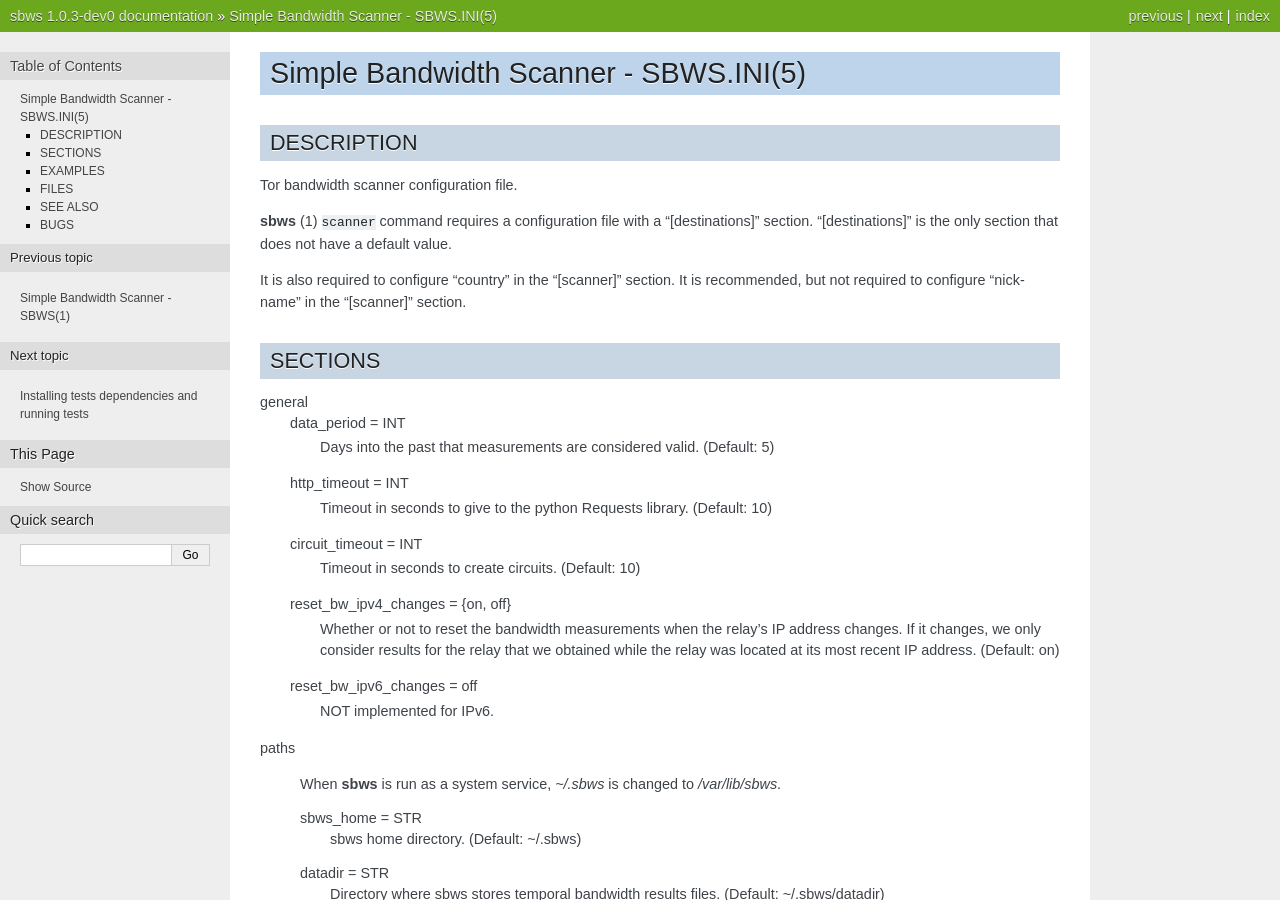
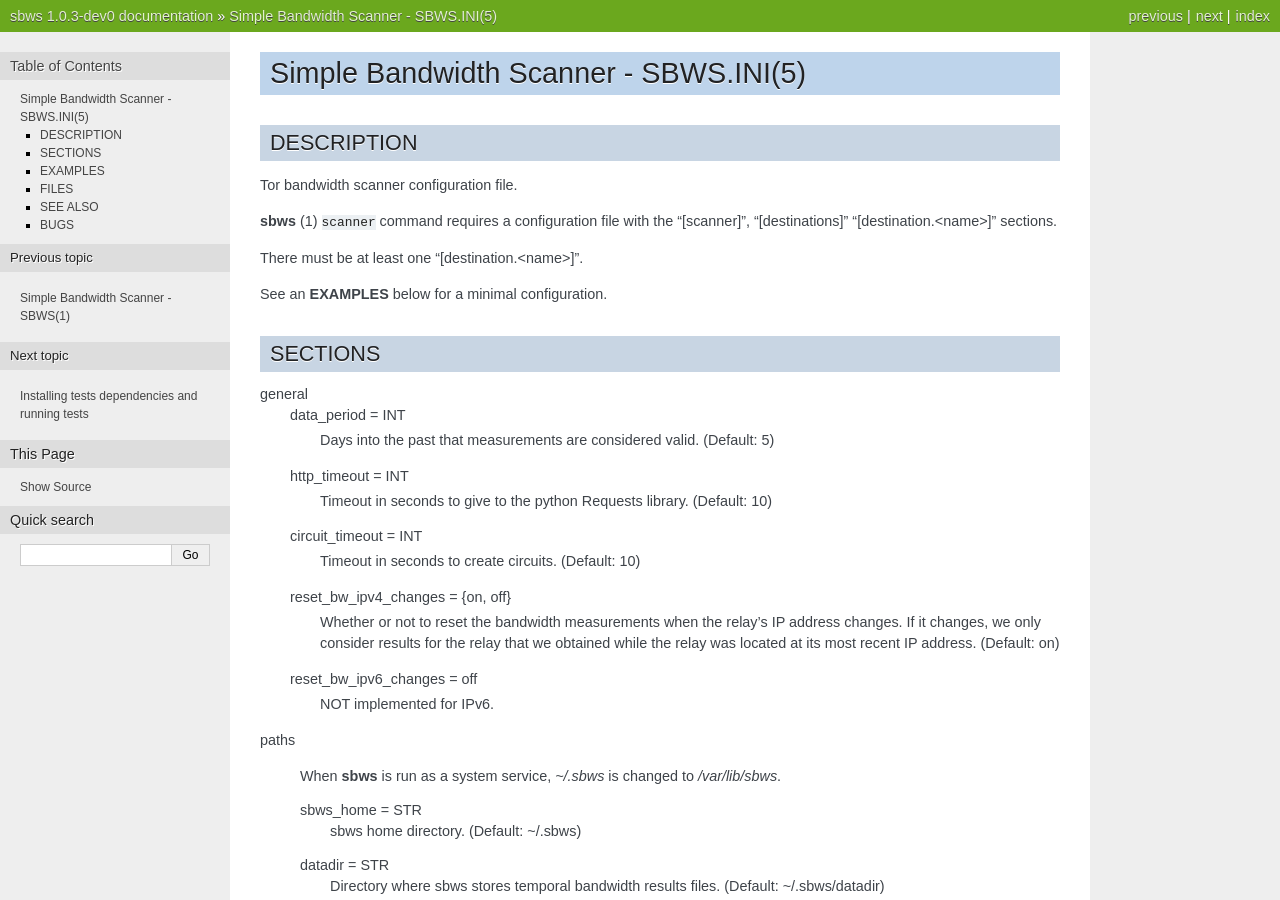
Before and after one commit to torproject/sbws, a Sphinx documentation site: the page built from docs/source/man_sbws.ini.rst, in a window 1280 px wide and 900 px high. Built offline with Sphinx 7.4.7, drawn with Linux system fonts in a browser that asks for light colours; formulas are drawn with MathJax 3; some of the changed text lies outside the part shown.

```diff
--- a/docs/source/man_sbws.ini.rst
+++ b/docs/source/man_sbws.ini.rst
@@ -6,14 +6,12 @@
 
 Tor bandwidth scanner configuration file.
 
-**sbws** (1) ``scanner`` command requires a configuration file with a
-"[destinations]" section.
-"[destinations]" is the only section that does not have a default value.
+**sbws** (1) ``scanner`` command requires a configuration file with the
+"[scanner]", "[destinations]" "[destination.<name>]" sections.
 
-It is also required to configure "country" in the "[scanner]" section.
-It is recommended, but not required to configure "nickname" in the "[scanner]"
-section.
+There must be at least one "[destination.<name>]".
 
+See an **EXAMPLES** below for a minimal configuration.
 
 SECTIONS
 ---------
```
Also changed, not shown: other parts of docs/source/man_sbws.ini.rst (+8 -0 lines), 1 other file.
